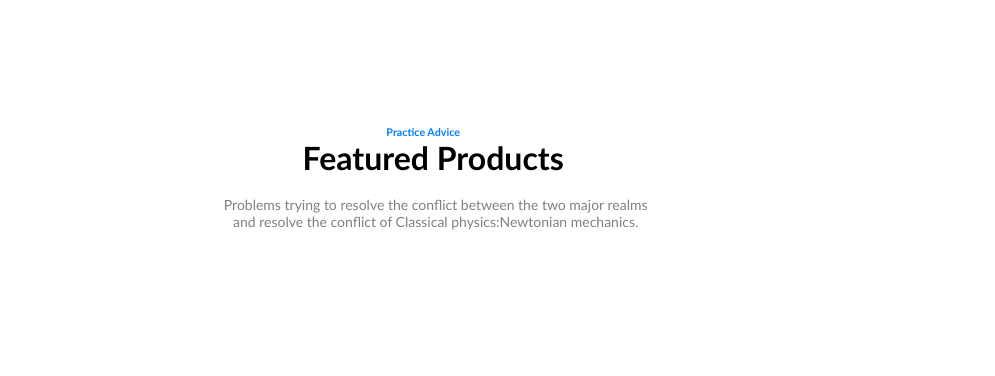
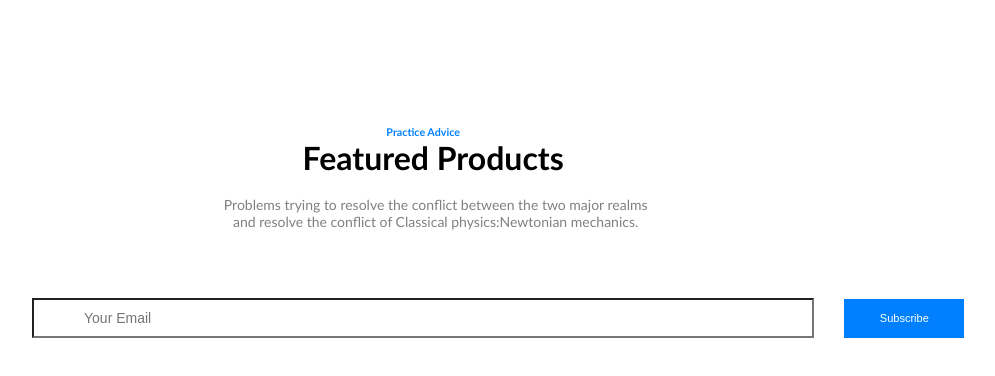
Before and after one commit to Muhammadhassanlashkarwala/Figma-Website, a plain HTML site: page index.html in a window 1280 px wide. Shown: the part 3336-3712 px from the top of the page, without its empty margins (198-1193 px from the left). Drawn offline with Linux system fonts and the light colour scheme.

Commit message:
input changes

```diff
--- a/index.html
+++ b/index.html
@@ -105,6 +105,13 @@ the two major realms of Classical physics:Newtonian mechanics.</p>
  <center><h1 class="gap-2">Featured Products</h1></center> <br>
 <center> <p class="colorsss">Problems trying to resolve the conflict between
   the two major realms <br> and resolve the conflict of Classical physics:Newtonian mechanics.</p></center>
+  <br><br><div class="row">
+ <input type="text" placeholder="Your Email">
+ <button>Subscribe</button>
+</div>
+
+
+
 </div>
 </div>
 </body>
--- a/style.css
+++ b/style.css
@@ -336,7 +336,26 @@ color: red;
     font-size: 14px;
     color: grey;
 }
-
+.section-1 .row{
+    display: flex;
+    align-items: center;
+    justify-content: space-between;
+    margin: 30px;
+}
+.row input{
+    flex: 1 ;
+    background: transparent;
+    font-size: 14px;
+    padding: 10px 50px;
+}
+.row button{
+ width: 120px;
+ height: 39px;
+    border-radius: 0px;
+    font-size: 14;
+background: #0080ff;
+color: white;
+}
 
 
 
```
